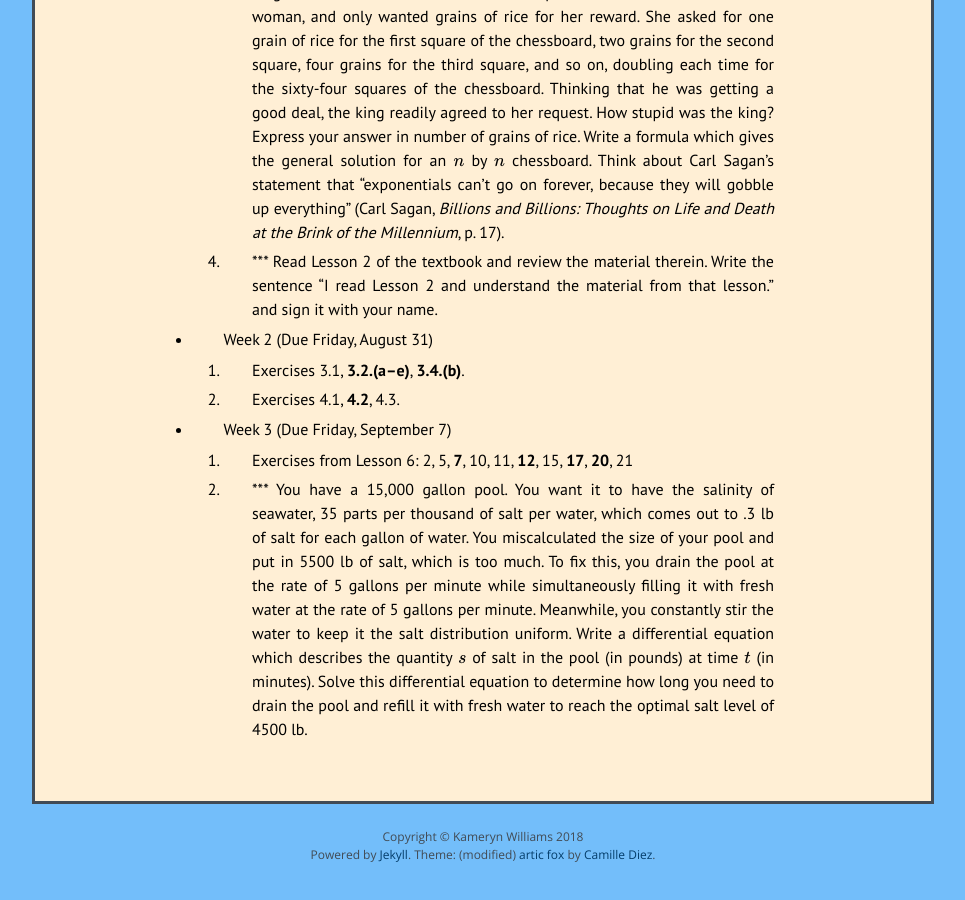
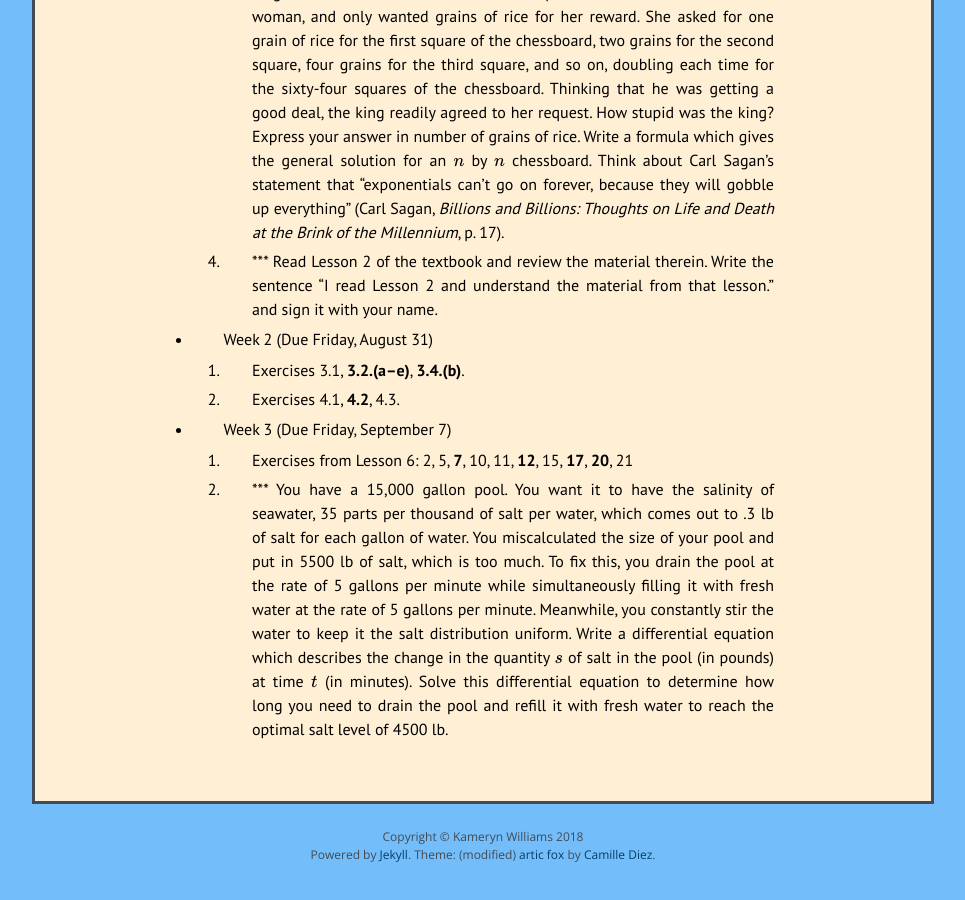
Before and after one commit to kamerynjw/kamerynjw.github.io, a Jekyll site: the page built from teaching/2018/math302.md, in a window 1280 px wide and 900 px high, scrolled down 788 px. Shown: the whole window, without its empty margins (157-1122 px from the left). Built offline with Jekyll 4.4.1, drawn with Linux system fonts in a browser that asks for light colours; nearby versions of some CDN libraries; formulas are drawn with MathJax 3.

Commit message:
typo fix

```diff
--- a/teaching/2018/math302.md
+++ b/teaching/2018/math302.md
@@ -47,4 +47,4 @@
 
     1. Exercises from Lesson 6: 2, 5, **7**, 10, 11, **12**, 15, **17**, **20**, 21
 
-    2. *** You have a 15,000 gallon pool. You want it to have the salinity of seawater, 35 parts per thousand of salt per water, which comes out to .3 lb of salt for each gallon of water. You miscalculated the size of your pool and put in 5500 lb of salt, which is too much. To fix this, you drain the pool at the rate of 5 gallons per minute while simultaneously filling it with fresh water at the rate of 5 gallons per minute. Meanwhile, you constantly stir the water to keep it the salt distribution uniform. Write a differential equation which describes the quantity $s$ of salt in the pool (in pounds) at time $t$ (in minutes). Solve this differential equation to determine how long you need to drain the pool and refill it with fresh water to reach the optimal salt level of 4500 lb.
+    2. *** You have a 15,000 gallon pool. You want it to have the salinity of seawater, 35 parts per thousand of salt per water, which comes out to .3 lb of salt for each gallon of water. You miscalculated the size of your pool and put in 5500 lb of salt, which is too much. To fix this, you drain the pool at the rate of 5 gallons per minute while simultaneously filling it with fresh water at the rate of 5 gallons per minute. Meanwhile, you constantly stir the water to keep it the salt distribution uniform. Write a differential equation which describes the change in the quantity $s$ of salt in the pool (in pounds) at time $t$ (in minutes). Solve this differential equation to determine how long you need to drain the pool and refill it with fresh water to reach the optimal salt level of 4500 lb.
```
